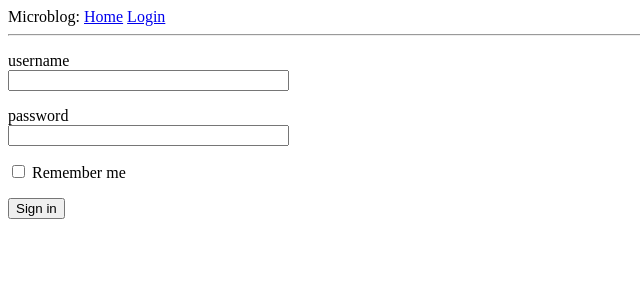
After one commit to abhavgoel/Microblog, a Flask app: page /login in a window 1280 px wide. The commit adds this page. Shown: the top 300 px of the page, without its empty margins (0-640 px from the left). Run offline with Flask 3, Linux system fonts and the light colour scheme.

Commit message:
added a form

```diff
--- a/app/__init__.py
+++ b/app/__init__.py
@@ -1,5 +1,6 @@
 from flask import Flask
 
 app = Flask(__name__)
+app.config['SECRET_KEY']= 'you-will-never-guess'
 
 from app import routes
--- /dev/null
+++ b/app/forms.py
@@ -0,0 +1,9 @@
+from flask_wtf import FlaskForm
+from wtforms import StringField,PasswordField,BooleanField,SubmitField
+from wtforms.validators import DataRequired
+
+class LoginForm(FlaskForm):
+    username = StringField('username', validators=[DataRequired()])
+    password = PasswordField('password', validators=[DataRequired()])
+    remember_me = BooleanField('Remember me')
+    submit = SubmitField('Sign in')
--- a/app/routes.py
+++ b/app/routes.py
@@ -1,5 +1,6 @@
 from app import app
-from flask import render_template
+from flask import render_template,flash ,redirect
+from app.forms import LoginForm
 
 @app.route('/')
 @app.route('/index')
@@ -16,3 +17,11 @@ def index():
         }
     ]
     return render_template('index.html',title='home',user=user,posts=posts)
+
+@app.route('/login',methods = ["GET","POST"])
+def login():
+    form = LoginForm()
+    if form.validate_on_submit():
+        flash(f"Login requested for user{form.username.data}, remeber me {form.remember_me.data}")
+        return redirect("/index")
+    return render_template('login.html',title='Sign in', form = form)
--- a/app/templates/base.html
+++ b/app/templates/base.html
@@ -8,7 +8,11 @@
       {% endif %}
     </head>
     <body>
-        <div>Microblog: <a href="/index">Home</a></div>
+        <div>Microblog:
+            <a href="/index">Home</a>
+            <a href="/login">Login</a>
+        </div>
+
         <hr>
         {% block content %}
         {% endblock %}
--- /dev/null
+++ b/app/templates/login.html
@@ -0,0 +1,20 @@
+{% extends "base.html" %}
+
+{% block content %}
+    <form action="" method="POST" novalidate>
+        {{form.hidden_tag()}}
+        <p>{{form.username.label}}<br>
+            {{form.username(size=32)}}
+
+        </p>
+        <p>
+            {{form.password.label}}<br>
+            {{form.password(size=32)}}
+        </p>
+        <p>{{form.remember_me()}} {{form.remember_me.label}} </p>
+        <p> {{form.submit()}} </p>
+
+
+    </form>
+
+{% endblock %}
```
